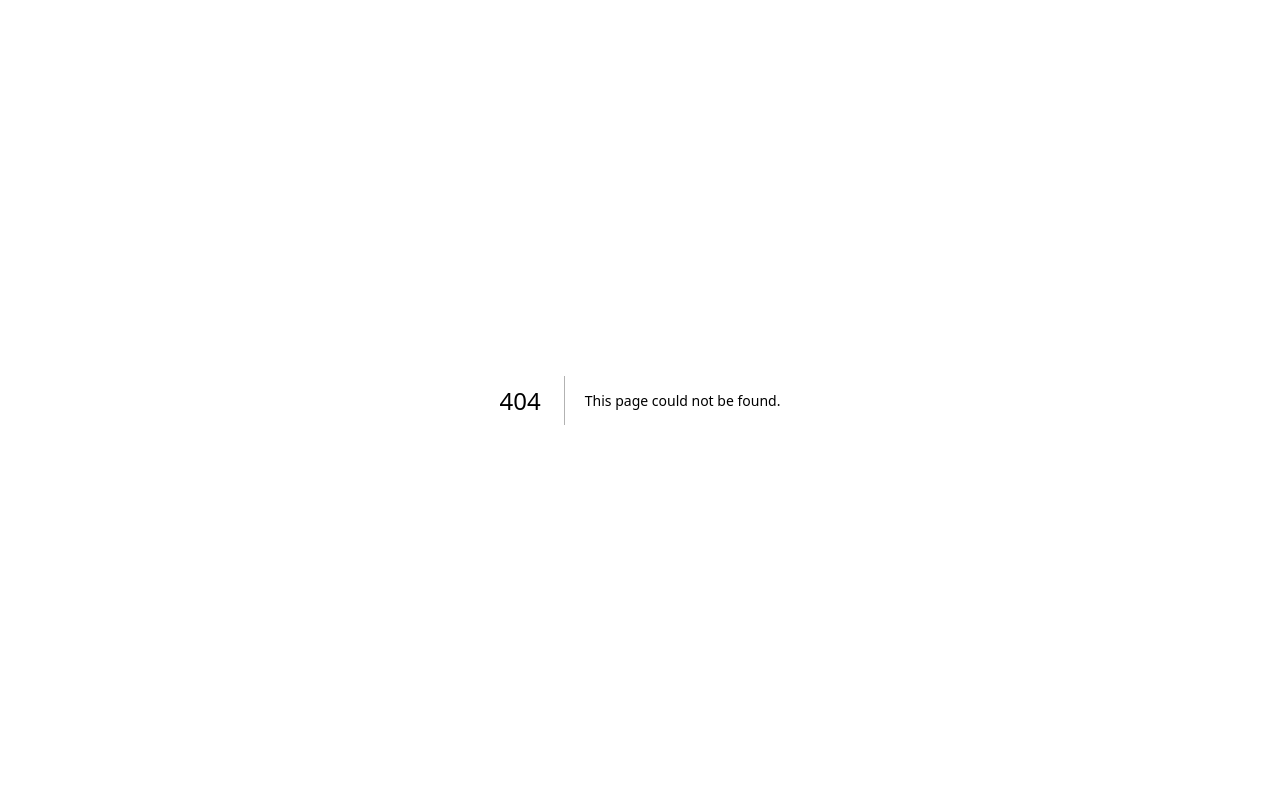
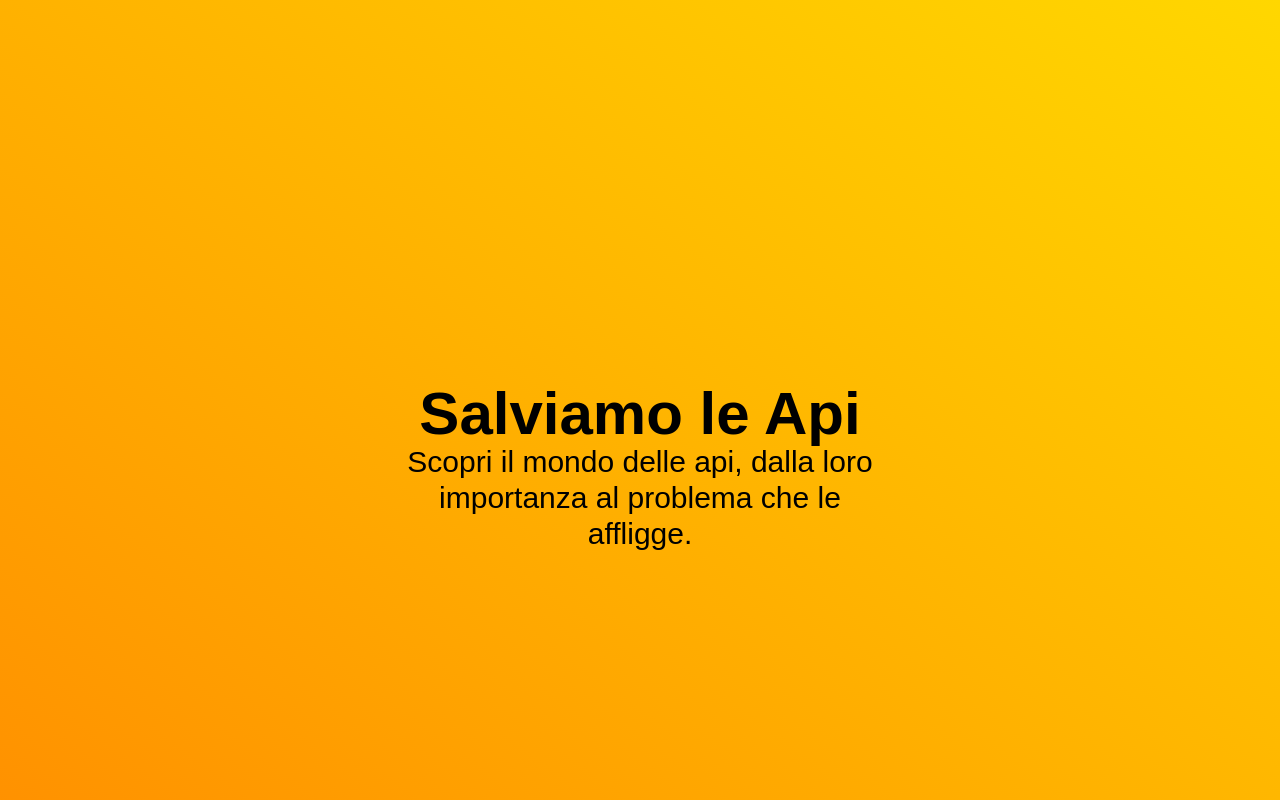
Before and after one commit to seba771/test-nextjs, a Next.js app: page /sitoapi in a window 1280 px wide. Before the commit this address had no page. Shown: the top 800 px of the page. Built offline with nearby package versions, Linux system fonts and the light colour scheme.

Commit message:
inizio sito api

```diff
--- a/src/app/globals.css
+++ b/src/app/globals.css
@@ -14,57 +14,61 @@ body {
 
 @layer base {
   :root {
-    --background: 0 0% 100%;
-    --foreground: 240 10% 3.9%;
-    --card: 0 0% 100%;
-    --card-foreground: 240 10% 3.9%;
-    --popover: 0 0% 100%;
-    --popover-foreground: 240 10% 3.9%;
-    --primary: 240 5.9% 10%;
-    --primary-foreground: 0 0% 98%;
-    --secondary: 240 4.8% 95.9%;
-    --secondary-foreground: 240 5.9% 10%;
-    --muted: 240 4.8% 95.9%;
-    --muted-foreground: 240 3.8% 46.1%;
-    --accent: 240 4.8% 95.9%;
-    --accent-foreground: 240 5.9% 10%;
-    --destructive: 0 84.2% 60.2%;
-    --destructive-foreground: 0 0% 98%;
-    --border: 240 5.9% 90%;
-    --input: 240 5.9% 90%;
-    --ring: 240 10% 3.9%;
-    --chart-1: 12 76% 61%;
-    --chart-2: 173 58% 39%;
-    --chart-3: 197 37% 24%;
-    --chart-4: 43 74% 66%;
-    --chart-5: 27 87% 67%;
+    --background: 0, 0%, 100%;
+    --foreground: 240, 10%, 3.9%;
+    --card: 0, 0%, 100%;
+    --card-foreground: 240, 10%, 3.9%;
+    --popover: 0, 0%, 100%;
+    --popover-foreground: 240, 10%, 3.9%;
+
+    --primary: 0, 0%, 0%;
+
+    --primary-foreground: 0, 0%, 98%;
+
+    --secondary: 0, 0%, 41%;
+
+    --secondary-foreground: 240, 5.9%, 10%;
+    --muted: 240, 4.8%, 95.9%;
+    --muted-foreground: 240, 3.8%, 46.1%;
+    --accent: 240, 4.8%, 95.9%;
+    --accent-foreground: 240, 5.9%, 10%;
+    --destructive: 0, 84.2%, 60.2%;
+    --destructive-foreground: 0, 0%, 98%;
+    --border: 240, 5.9%, 90%;
+    --input: 240, 5.9%, 90%;
+    --ring: 240, 10%, 3.9%;
+    --chart-1: 12, 76%, 61%;
+    --chart-2: 173, 58%, 39%;
+    --chart-3: 197, 37%, 24%;
+    --chart-4: 43, 74%, 66%;
+    --chart-5: 27, 87%, 67%;
     --radius: 0.5rem;
   }
   .dark {
-    --background: 240 10% 3.9%;
-    --foreground: 0 0% 98%;
-    --card: 240 10% 3.9%;
-    --card-foreground: 0 0% 98%;
-    --popover: 240 10% 3.9%;
-    --popover-foreground: 0 0% 98%;
-    --primary: 0 0% 98%;
-    --primary-foreground: 240 5.9% 10%;
-    --secondary: 240 3.7% 15.9%;
-    --secondary-foreground: 0 0% 98%;
-    --muted: 240 3.7% 15.9%;
-    --muted-foreground: 240 5% 64.9%;
-    --accent: 240 3.7% 15.9%;
-    --accent-foreground: 0 0% 98%;
-    --destructive: 0 62.8% 30.6%;
-    --destructive-foreground: 0 0% 98%;
-    --border: 240 3.7% 15.9%;
-    --input: 240 3.7% 15.9%;
-    --ring: 240 4.9% 83.9%;
-    --chart-1: 220 70% 50%;
-    --chart-2: 160 60% 45%;
-    --chart-3: 30 80% 55%;
-    --chart-4: 280 65% 60%;
-    --chart-5: 340 75% 55%;
+    --background: 240, 10%, 3.9%;
+    --foreground: 0, 0%, 98%;
+    --card: 240, 10%, 3.9%;
+    --card-foreground: 0, 0%, 98%;
+    --popover: 240, 10%, 3.9%;
+    --popover-foreground: 0, 0%, 98%;
+    --primary: 0, 0%, 98%;
+    --primary-foreground: 240, 5.9%, 10%;
+    --secondary: 240, 3.7%, 15.9%;
+    --secondary-foreground: 0, 0%, 98%;
+    --muted: 240, 3.7%, 15.9%;
+    --muted-foreground: 240, 5%, 64.9%;
+    --accent: 240, 3.7%, 15.9%;
+    --accent-foreground: 0, 0%, 98%;
+    --destructive: 0, 62.8%, 30.6%;
+    --destructive-foreground: 0, 0%, 98%;
+    --border: 240, 3.7%, 15.9%;
+    --input: 240, 3.7%, 15.9%;
+    --ring: 240, 4.9%, 83.9%;
+    --chart-1: 220, 70%, 50%;
+    --chart-2: 160, 60%, 45%;
+    --chart-3: 30, 80%, 55%;
+    --chart-4: 280, 65%, 60%;
+    --chart-5: 340, 75%, 55%;
   }
 }
 
--- /dev/null
+++ b/src/app/sitoapi/page.tsx
@@ -0,0 +1,101 @@
+import Link from "next/link";
+import Image from "next/image";
+export default function Homepage() {
+    return (
+        <section className="w-full space-y-28 h-full">
+            <section className="w-full bg-gradient-to-tr from-[#ff8c00] to-[#FFD700]  text-primary">
+                <div className="text-center p-96">
+                    <h1 className="font-semibold text-6xl"> Salviamo le Api</h1>
+                    <p className="font-medium text-3xl "> Scopri il mondo delle api, dalla loro importanza al problema che le affligge.</p>
+                </div>
+            </section>
+
+            <section className="w-full px-14">
+                <div>
+                    <p className="text-primary font-semibold border-b-2 text-3xl">L'importanza delle Api</p>
+                    <p className="text-secondary text-2xl font-light pt-4">Le api sono fondamentali per la salute degli ecosistemi e la nostra sicurezza alimentare. Attraverso l'impollinazione, aiutano la crescita di piante da cui dipendono frutti, verdure e noci. Senza di loro, molte specie vegetali non riuscirebbero a riprodursi, influenzando negativamente l’agricoltura e mettendo a rischio la biodiversità e la sicurezza alimentare globale.</p>
+                </div>
+            </section>
+
+            <section className="w-full px-14">
+                <div>
+                    <p className="text-primary font-semibold border-b-2 text-3xl">Cosa fanno</p>
+                    <div className="flex flex-col gap-2 text-secondary text-2xl font-light pt-4">
+                        <li >Impollinano l'80% delle piante da fiore.</li>
+                        <li>Sostengono la biodiversità.</li>
+                    </div>
+                </div>
+            </section>
+
+            <section className="w-full px-14">
+                <div>
+                    <p className="text-primary font-semibold border-b-2 text-3xl">Produzione di miele</p>
+                    <div className="flex flex-col gap- text-secondary text-2xl font-light pt-4">
+                        <p>Le api producono miele trasformando il nettare dei fiori in una riserva di energia per la colonia, ma anche per noi esseri umani.</p>
+                        <div className="flex flex-col gap-2 pt-10 pb-10">
+                            <li >Raccolta del nettare: Le api bottinatrici raccolgono il nettare da fiori e piante. </li>
+                            <li >Lavorazione: Trasformano il nettare in miele grazie a enzimi e processi chimici. </li>
+                            <li >Deposito nelle celle: Il miele viene conservato nelle celle dell’alveare. </li>
+                            <li>Sigillatura con cera: Le api coprono le celle di miele con cera per conservarlo </li>
+                        </div>
+                        <p>
+                            Il processo di produzione del miele è lungo e dispendioso, ci vogliono 1152 api per produrre un vasetto di miele.
+                        </p>
+                    </div>
+                </div>
+            </section>
+
+            <section className="w-full px-14">
+                <div className="pb-32">
+                    <p className="text-primary font-semibold border-b-2 text-3xl"> Il problema...</p>
+                    <p className="text-secondary text-2xl font-light pt-4"> Le api, fondamentali per l'impollinazione e la biodiversità, stanno affrontando una crisi globale. Negli ultimi decenni, le popolazioni di api sono crollate, minacciando l'equilibrio ecologico. Diversi fattori contribuiscono a questo declino: pesticidi, cambiamenti climatici, perdita di habitat e malattie. L'uso intensivo di pesticidi agricoli, come i neonicotinoidi, ha danneggiato la salute delle api, riducendo la loro capacità di foraggiare e riprodursi.
+                        Allo stesso tempo, il cambiamento climatico altera i periodi di fioritura delle piante, influenzando la disponibilità di cibo per le api. La perdita di habitat naturali e la monocultura intensiva riducono la varietà di piante su cui le api si nutrono. Se questo trend non viene invertito, non solo le api, ma anche altre specie dipendenti dalla loro attività, come gli esseri umani, rischiano di subire danni irreversibili. Interventi urgenti sono necessari per proteggere questi impollinatori vitali.</p>
+                </div>
+
+                <Image
+                    src="/images/image 30.png"
+                    alt="Esempio di immagine"
+                    width={1200}
+                    height={410}
+                    loading="lazy"
+                    className="object-contain aspect-auto"
+                />
+            </section>
+
+            <section className="w-full px-14">
+                <div >
+                    <p className="text-primary font-semibold border-b-2 text-3xl">Benefici</p>
+                    <div className="text-secondary text-2xl font-light pt-4">
+                        <p>
+                            Le api sono essenziali per l'impollinazione, che supporta la crescita di molte colture alimentari e fiori. La loro scomparsa minaccia la biodiversità e la sicurezza alimentare.</p>
+                        <div className="flex flex-col gap-2 pt-6">
+                            <li > Impollinano fiori e piante, favorendo la riproduzione delle colture. </li>
+                            <li > Sostengono l'equilibrio ecologico, mantenendo la biodiversità.</li>
+                            <li> Ci offrono un cibo delizioso.</li>
+                        </div>
+                    </div>
+                </div>
+            </section>
+
+            <section className="w-full px-14">
+                <div>
+                    <p className="text-primary font-semibold border-b-2 text-3xl">Simili ma diversi</p>
+                </div>
+                <div className="text-secondary text-2xl font-light pt-4">
+                    <p>
+                        Le api e le vespe, pur essendo molto simili, si differenziano in vari aspetti. Le api sono impollinatrici vitali per l’ambiente, mentre le vespe sono predatori. Entrambi possiedono il pungiglione, ma le vespe possono pungere più volte senza morire. Ecco alcune differenze principali:
+                    </p>
+                    <div className="flex flex-col gap-2 pt-6">
+                        <li>Comportamento: Le api impollinano i fiori, mentre le vespe cacciano altri insetti.</li>
+                        <li>Aspetto: Le api hanno corpi pelosi, le vespe sono lisce.</li>
+                        <li>Ciclo di vita: Le api muoiono dopo aver punto, le vespe no.</li>
+                        <li>Utilizzo: Le api producono miele, le vespe non sono produttive.</li>
+                    </div>
+                </div>
+            </section>
+        </section>
+    );
+}
+
+/*
+      */
--- a/tailwind.config.ts
+++ b/tailwind.config.ts
@@ -71,4 +71,5 @@ const config: Config = {
   },
   plugins: [require("tailwindcss-animate")],
 };
+
 export default config;
```
Also changed, not shown: public/images/image 30.png (added).
